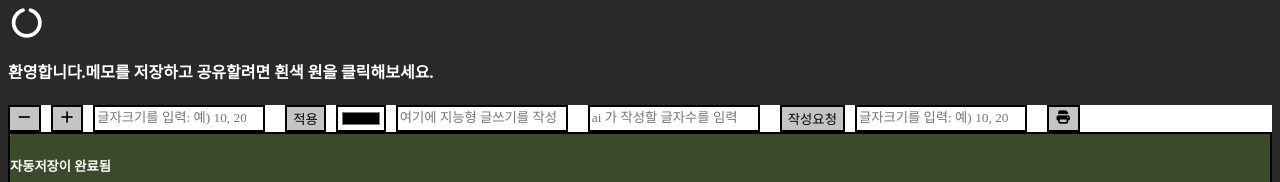
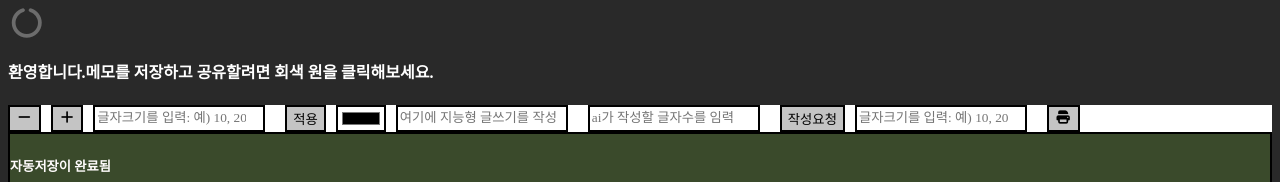
Before and after one commit to dokdoxofficial/notepadx, a React (Create React App) app: page / in a window 1280 px wide. Shown: the top 182 px of the page. Built offline with nearby package versions, Linux system fonts and the light colour scheme; a web font is replaced by a local one.

Commit message:
gray circle.integrated design

```diff
--- a/src/App.css
+++ b/src/App.css
@@ -101,7 +101,7 @@ footer{
 }
 #c1,#c{
   font-size: 30px;
-  color:rgb(255, 255, 255);
+  color:rgb(108, 108, 108);
 }
 .new{
   background-color: gray;
--- a/src/App.js
+++ b/src/App.js
@@ -73,7 +73,7 @@ function App() {
         <i id="c1" className="fa-solid fa-circle-notch"></i>
       </Link>
       <div id='helpguide'>
-      <h4>환영합니다.메모를 저장하고 공유할려면 흰색 원을 클릭해보세요.</h4>
+      <h4>환영합니다.메모를 저장하고 공유할려면 회색 원을 클릭해보세요.</h4>
       </div>
 
       <div className="bar">
@@ -102,7 +102,7 @@ function App() {
         <input
           type="number"
           id="ainumber"
-          placeholder="ai 가 작성할 글자수를 임력"
+          placeholder="ai가 작성할 글자수를 임력"
           style={{ marginRight: "10px" }}
         />
         <button onClick={ai}>작성요청</button>
```
